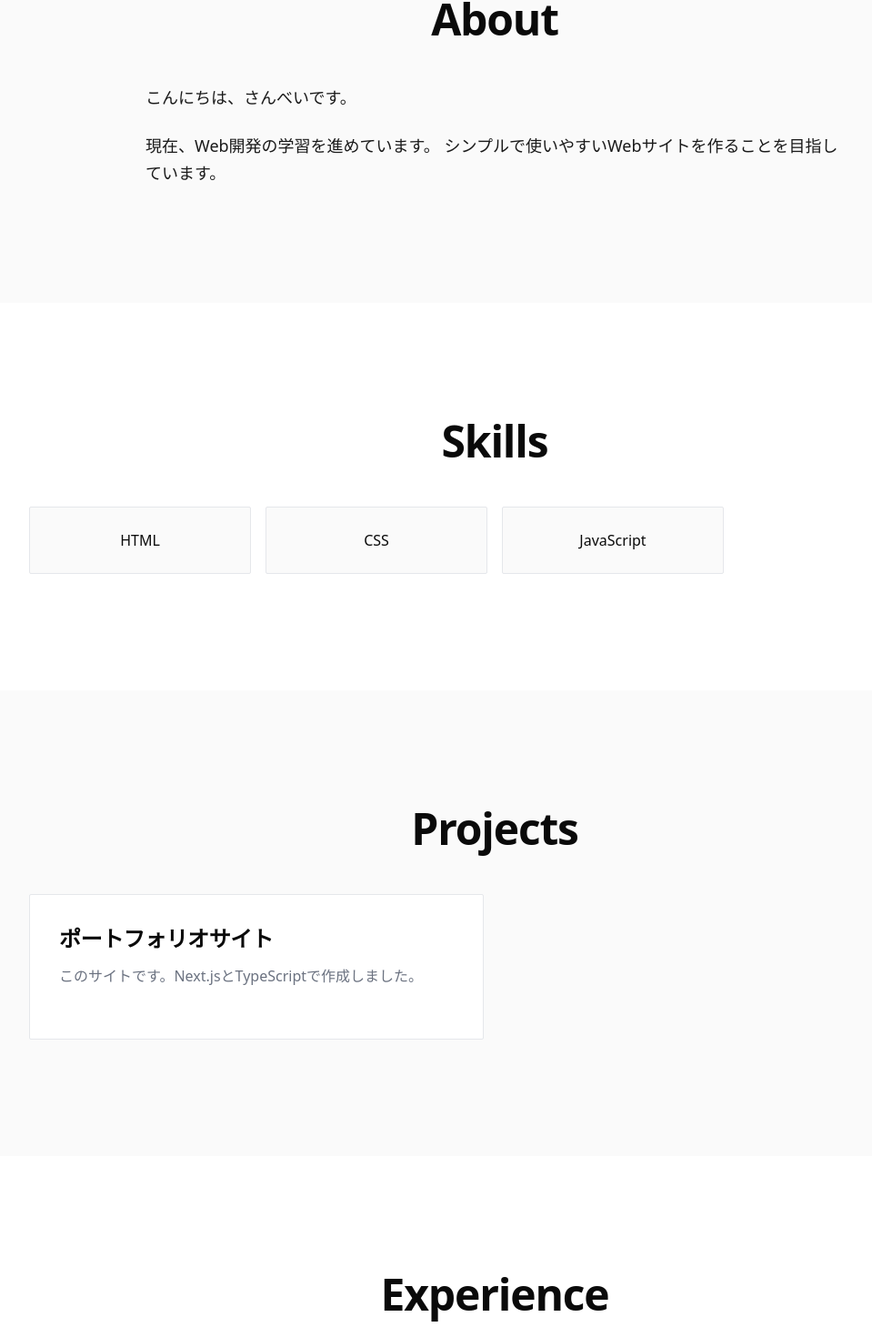
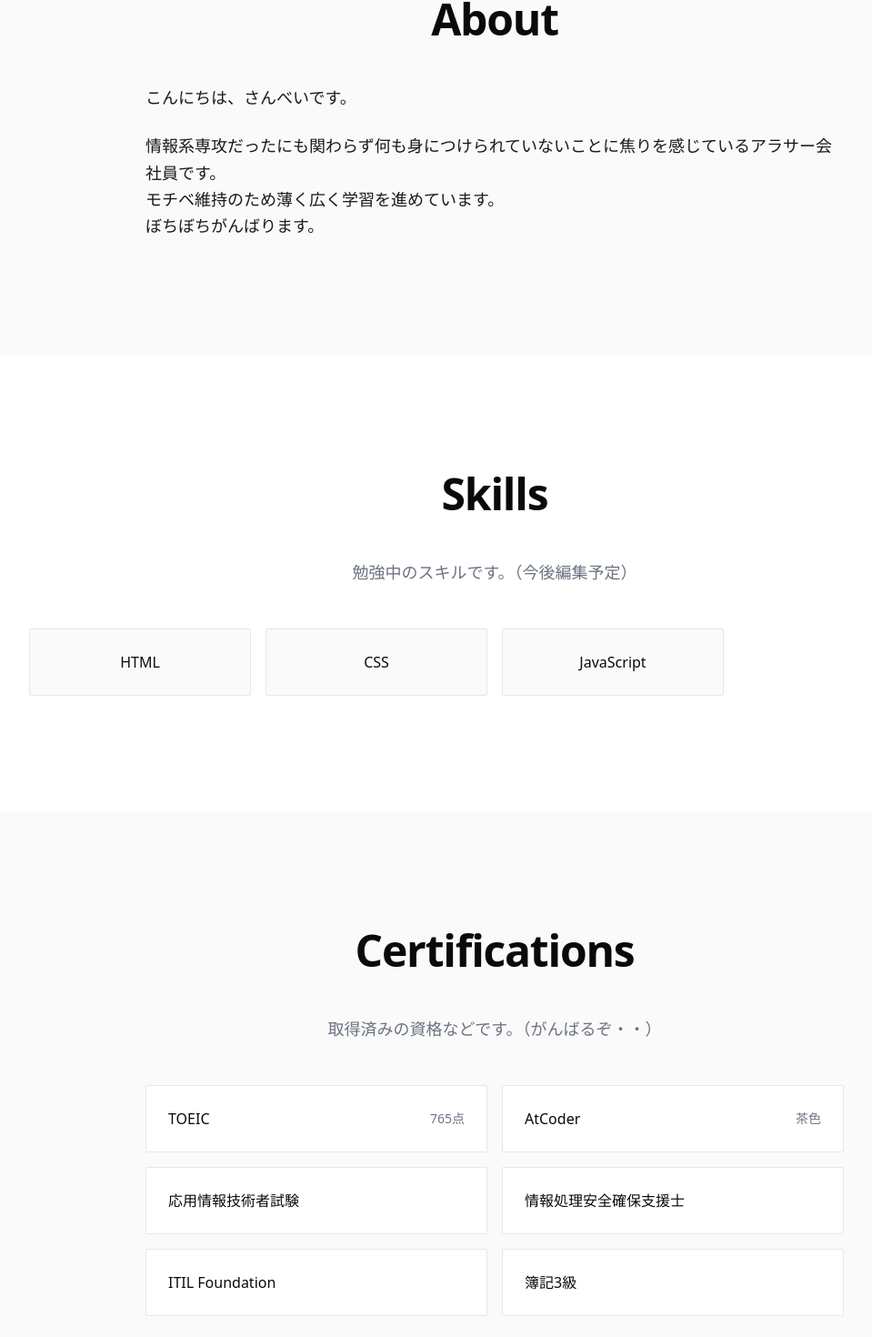
Before and after one commit to sanbay3/san_bay3_portfolio, a Next.js app: page / in a window 1280 px wide. Shown: the part 771-2241 px from the top of the page at 91% size, without its empty margins (96-1055 px from the left). Built offline with nearby package versions, Linux system fonts and the light colour scheme.

Commit message:
Add descriptions to sections and Update certifications

```diff
--- a/app/page.tsx
+++ b/app/page.tsx
@@ -2,6 +2,7 @@ import Navigation from '@/components/Navigation'
 import Hero from '@/components/Hero'
 import About from '@/components/About'
 import Skills from '@/components/Skills'
+import Certifications from '@/components/Certifications'
 import Projects from '@/components/Projects'
 import Experience from '@/components/Experience'
 import Contact from '@/components/Contact'
@@ -27,6 +28,9 @@ export default function Home() {
       {/* Skillsセクション：スキル・技術スタック */}
       <Skills />
 
+      {/* Certificationsセクション：資格・検定 */}
+      <Certifications />
+
       {/* Projectsセクション：プロジェクト・作品 */}
       <Projects />
 
--- a/components/About.tsx
+++ b/components/About.tsx
@@ -10,14 +10,19 @@ export default function About() {
       <div className="container-custom">
         <h2 className="section-title">About</h2>
 
+        <p className="text-text-secondary mb-12 text-lg max-w-2xl mx-auto text-center">
+          {/* セクションの説明文をここに記入してください */}
+        </p>
+
         <div className="max-w-3xl mx-auto space-y-6 text-text-secondary text-lg leading-relaxed">
           {/* 自己紹介文をここに記入してください */}
           <p>
             こんにちは、さんべいです。
           </p>
           <p>
-            現在、Web開発の学習を進めています。
-            シンプルで使いやすいWebサイトを作ることを目指しています。
+            情報系専攻だったにも関わらず何も身につけられていないことに焦りを感じているアラサー会社員です。
+            <br />モチベ維持のため薄く広く学習を進めています。
+            <br />ぼちぼちがんばります。
           </p>
         </div>
       </div>
--- /dev/null
+++ b/components/Certifications.tsx
@@ -0,0 +1,66 @@
+/**
+ * Certifications コンポーネント
+ *
+ * 資格・検定を表示するセクションです。
+ */
+
+// 資格の型定義（TypeScript）
+interface Certification {
+  name: string
+  level?: string // レベルやスコア（オプション）
+}
+
+export default function Certifications() {
+  // 資格リスト（ここに追加・編集してください）
+  const certifications: Certification[] = [
+    {
+      name: 'TOEIC',
+      level: '765点',
+    },
+    {
+      name: 'AtCoder',
+      level: '茶色',
+    },
+    {
+      name: '応用情報技術者試験',
+    },
+    {
+      name: '情報処理安全確保支援士',
+    },
+    {
+      name: 'ITIL Foundation',
+    },
+    {
+      name: '簿記3級',
+    },
+    ]
+
+  return (
+    <section id="certifications" className="section-padding bg-bg-secondary">
+      <div className="container-custom">
+        <h2 className="section-title">Certifications</h2>
+
+        <p className="text-text-muted mb-12 text-lg max-w-2xl mx-auto text-center">
+          取得済みの資格などです。（がんばるぞ・・）
+        </p>
+
+        {/* 資格をグリッド表示 */}
+        <div className="grid grid-cols-1 md:grid-cols-2 gap-4 max-w-3xl mx-auto">
+          {certifications.map((cert, index) => (
+            <div
+              key={index}
+              className="p-6 border border-accent bg-bg-primary rounded-sm hover:border-accent-hover hover:shadow-soft hover:-translate-y-1 transition-all duration-300"
+            >
+              <div className="flex items-center justify-between">
+                <span className="font-medium text-text-primary">{cert.name}</span>
+                {cert.level && (
+                  <span className="text-text-muted text-sm">{cert.level}</span>
+                )}
+              </div>
+            </div>
+          ))}
+        </div>
+      </div>
+    </section>
+  )
+}
--- a/components/Contact.tsx
+++ b/components/Contact.tsx
@@ -83,7 +83,7 @@ export default function Contact() {
       <div className="container-custom text-center">
         <h2 className="section-title">SNS / Accounts</h2>
 
-        <p className="text-text-secondary mb-12 text-lg max-w-2xl mx-auto">
+        <p className="text-text-muted mb-12 text-lg max-w-2xl mx-auto text-center">
           普段使っているSNSやアカウントです。
         </p>
 
--- a/components/Experience.tsx
+++ b/components/Experience.tsx
@@ -28,6 +28,10 @@ export default function Experience() {
       <div className="container-custom">
         <h2 className="section-title">Experience</h2>
 
+        <p className="text-text-muted mb-12 text-lg max-w-2xl mx-auto text-center">
+          ざっくりとした経験です。（今後編集予定）
+        </p>
+
         {/* 経歴のタイムライン表示 */}
         <div className="max-w-3xl mx-auto space-y-8">
           {experiences.map((exp, index) => (
--- a/components/Navigation.tsx
+++ b/components/Navigation.tsx
@@ -16,6 +16,7 @@ export default function Navigation() {
   const navLinks = [
     { name: 'About', href: '#about' },
     { name: 'Skills', href: '#skills' },
+    { name: 'Certifications', href: '#certifications' },
     { name: 'Projects', href: '#projects' },
     { name: 'Experience', href: '#experience' },
     { name: 'SNS / Accounts', href: '#contact' },
--- a/components/Projects.tsx
+++ b/components/Projects.tsx
@@ -18,7 +18,7 @@ export default function Projects() {
   const projects: Project[] = [
     {
       title: 'ポートフォリオサイト',
-      description: 'このサイトです。Next.jsとTypeScriptで作成しました。',
+      description: 'このサイトです。',
       // link: 'https://example.com', // デプロイ後のURL
       // github: 'https://github.com/username/repo', // GitHubリポジトリ
     },
@@ -29,6 +29,10 @@ export default function Projects() {
     <section id="projects" className="section-padding bg-bg-secondary">
       <div className="container-custom">
         <h2 className="section-title">Projects</h2>
+
+        <p className="text-text-muted mb-12 text-lg max-w-2xl mx-auto text-center">
+          作成したプロジェクトです。（今後編集予定）
+        </p>
 
         {/* プロジェクトカードのグリッド */}
         <div className="grid md:grid-cols-2 gap-6">
--- a/components/Skills.tsx
+++ b/components/Skills.tsx
@@ -18,6 +18,10 @@ export default function Skills() {
       <div className="container-custom">
         <h2 className="section-title">Skills</h2>
 
+        <p className="text-text-muted mb-12 text-lg max-w-2xl mx-auto text-center">
+          勉強中のスキルです。（今後編集予定）
+        </p>
+
         {/* スキルをグリッド表示 */}
         <div className="grid grid-cols-2 md:grid-cols-3 lg:grid-cols-4 gap-4">
           {skills.map((skill, index) => (
```
